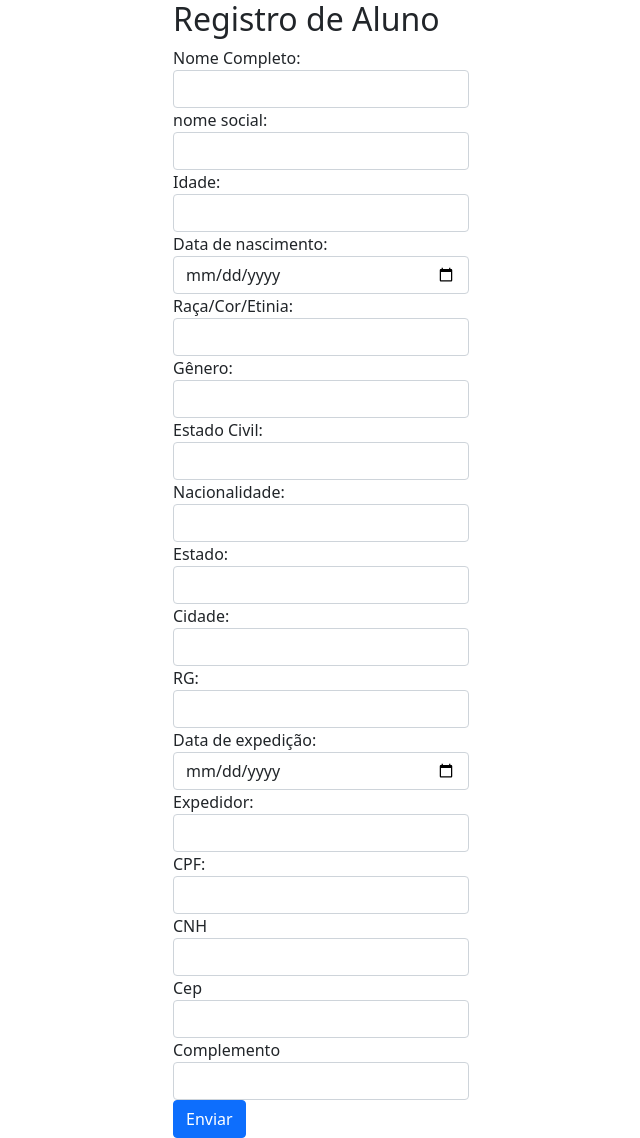
After one commit to luissoaresx7/cta-portal-candidato, a Flask app: page /sub in a window 1280 px wide. The commit adds this page. Shown: the whole page, without its empty margins (319-959 px from the left). Run offline with Flask 2, Linux system fonts and the light colour scheme.

Commit message:
atualizando templates e app.py

```diff
--- a/app.py
+++ b/app.py
@@ -1,15 +1,109 @@
-from flask import Flask, render_template
+from flask import Flask, render_template, redirect, url_for
 from flask_wtf import FlaskForm
 from wtforms import StringField, PasswordField, BooleanField, \
-    SubmitField, SelectField, DateField, IntegerField
+    SubmitField, SelectField, DateField, RadioField
 from wtforms.validators import ValidationError, DataRequired, \
     Email, EqualTo, Length
-
 import os
 
 app = Flask(__name__, template_folder='templates')
 SECRET_KEY = os.urandom(32)
 app.config['SECRET_KEY'] = 'QWKLWJKWHEFJHWEJFSHKJDAHFKJSHDFJKHSJKHF'
+
+class UserSub(FlaskForm):
+    class Meta:
+        locales = ['pt_BR', 'pt']
+        def get_translations(self, form):
+            return super(FlaskForm.Meta, self).get_translations(form)
+    complete_name = StringField(label=('Nome Completo:'),
+        validators=[DataRequired(),
+        Length(max=64)])
+    social_name = StringField(label=('nome social:'),
+        validators=[DataRequired(),
+        Length(max=64)])
+    age = StringField(label=('Idade:'),
+        validators=[DataRequired(),
+        Length(max=2)])
+
+    birth_date = DateField(label=('Data de nascimento:'),
+        format='%d/%m/%Y',
+        validators=[DataRequired()], )
+
+    raca_cor_etinia = SelectField(u'Raça/Cor/Etinia:',
+        choices=[('0', ''), ('1', 'Amarela(o)'),('2', 'Branca(o)'), ('3', 'Cigana(o)'),
+                ('4', 'Indigena'), ('5', 'parda(o)'), ('6', 'Preta(o)')],
+        validators=[DataRequired()], )
+
+    gender = SelectField(u'Gênero:',
+        choices=[('0', ''),('1', 'Masculino'), ('2', 'Feminino'), ('3', 'Trangênero'),
+                ('4', 'Não-binário')],
+        validators=[DataRequired()], )
+
+    marital_status = SelectField(u'Estado Civil:',
+        choices=[('0', ''),('1', 'Desquitado(a)'), ('2', 'Divorciado(a)'), ('3', 'Separado(a)'),
+                ('4', 'Solteiro(a)'),('4', 'União estavel'),('4', 'Viúvo(a)')],
+        validators=[DataRequired()], )
+
+    nacionality = StringField(label=('Nacionalidade:'),
+        validators=[DataRequired(),
+        Length(max=64)])
+
+    state = StringField(label=('Estado:'),
+        validators=[DataRequired(),
+        Length(max=64)])
+
+    city = StringField(label=('Cidade:'),
+        validators=[DataRequired(),
+        Length(max=64)])
+
+    rg = StringField(label=('RG:'),
+        validators=[DataRequired(),
+        Length(max=12)])
+
+    shipping_date_rg = DateField(label=('Data de expedição:'),
+        format='%d/%m/%Y',
+        validators=[DataRequired()], )
+
+    shipper_rg  = StringField(label=('Expedidor:'),
+        validators=[DataRequired(),
+        Length(max=64)])
+
+    cpf = StringField(label=('CPF:'),
+        validators=[DataRequired(),
+        Length(max=14)])
+
+    cnh = StringField(label=('CNH'),
+        validators=[DataRequired(),
+        Length(max=14)])
+
+    cep = StringField(label=('Cep'),
+        validators=[DataRequired(),
+        Length(max=9)])
+
+    address = StringField(label=('Endereço'),
+        validators=[DataRequired(),
+        Length(max=64)])
+
+    house_number = StringField(label=('Número da casa:'),
+        validators=[DataRequired(),
+        Length(max=6)])
+
+    complement_address = StringField(label=('Complemento'),
+        validators=[DataRequired(),
+        Length(max=64)])
+
+
+
+
+
+
+    submit = SubmitField(label=('Enviar'))
+
+@app.route('/sub', methods=('GET', 'POST'))
+def sub():
+    form = UserSub()
+    return render_template('formsub.html', form=form)
+
 
 class CreateUserForm(FlaskForm):
     class Meta:
@@ -30,49 +124,17 @@ class CreateUserForm(FlaskForm):
         label=('Confirmação da senha'),
         validators=[DataRequired(message='*Required'),
         EqualTo('password', message='As senhas devem ser iguais.')])
-    raca_cor_etinia = SelectField(u'Raça/Cor/Etinia', choices=[('1', 'Amarela(o)'), ('2', 'Branca(o)'),('3','Cigana(o)'),('4','Indigena'),('5','parda(o)'),('6','Preta(o)' ), ])
 
-    idade = IntegerField(label='Idade'),
-    validators = [DataRequired(message='Required'),
-    Length(min=2),]
-
-    submit = SubmitField(label=('Enviar'))
-
-
-class UserSub(FlaskForm):
-    class Meta:
-        locales = ['pt_BR', 'pt']
-
-        def get_translations(self, form):
-            return super(FlaskForm.Meta, self).get_translations(form)
-
-    username = StringField(label=('Nome de usuário'),
-        validators=[DataRequired(),
-        Length(max=64)])
-    email = StringField(label=('Nome social'),
-         validators=[DataRequired(),
-        Length(max=64)])
-    born_date = DateField(label=('Data de nascimento'),
-        validators=[DataRequired(),])
-
-    raca_cor_etinia = SelectField(u'Raça/Cor/Etinia',
-         choices=[('1', 'Amarela(o)'), ('2', 'Branca(o)'), ('3', 'Cigana(o)'),
-         ('4', 'Indigena'), ('5', 'parda(o)'), ('6', 'Preta(o)') ])
-
-    idade = StringField(label=('Idade'),
-    validators = [DataRequired(message='Required'),
-         Length(min=2),])
 
     submit = SubmitField(label=('Enviar'))
 
 @app.route('/registro', methods=('GET', 'POST'))
-def index():
+def register():
     form = CreateUserForm()
     if form.validate_on_submit():
-        return f'''<h1> Bem-vindo {form.username.data} </h1>'''
+         return redirect(url_for('sub'))
     return render_template('register.html', form=form)
 
-@app.route('/inscricao', methods=('GET', 'POST'))
-def sub():
-    formSub = UserSub()
-    return render_template('formulario.html', form=formSub)
+@app.route('/', methods=('GET', 'POST'))
+def index():
+    return render_template('index.html')
--- /dev/null
+++ b/templates/formsub.html
@@ -0,0 +1,86 @@
+{% extends "base.html" %}
+{% block content %}
+<div class="container col-6 col-md-3">
+    <h2>Registro de Aluno</h2>
+</div>
+    <form class="container col-6 col-md-3" method="POST" action="">
+        {{ form.csrf_token() }}
+        <div class="form-group">
+            {{ form.complete_name.label }}
+            {{ form.complete_name(class="form-control") }}
+        </div>
+        <div class="form-group">
+            {{ form.social_name.label }}
+            {{ form.social_name(class="form-control") }}
+        </div>
+        <div class="form-group">
+            {{ form.age.label }}
+            {{ form.age(class="form-control") }}
+        </div>
+        <div class="form-group">
+            {{ form.birth_date.label }}
+            {{ form.birth_date(class="form-control") }}
+        </div>
+        <div class="form-group  ">
+            {{ form.raca_cor_etinia.label }}
+            {{ form.raca_cor_etinia(class="form-control") }}
+        </div>
+         <div class="form-group  ">
+            {{ form.gender.label }}
+            {{ form.gender(class="form-control") }}
+        </div>
+        <div class="form-group  ">
+            {{ form.marital_status.label }}
+            {{ form.marital_status(class="form-control") }}
+        </div>
+        <div class="form-group  ">
+            {{ form.nacionality.label }}
+            {{ form.nacionality(class="form-control") }}
+        </div>
+         <div class="form-group  ">
+            {{ form.state.label }}
+            {{ form.state(class="form-control") }}
+        </div>
+         <div class="form-group  ">
+            {{ form.city.label }}
+            {{ form.city(class="form-control") }}
+        </div>
+         <div class="form-group  ">
+            {{ form.rg.label }}
+            {{ form.rg(class="form-control") }}
+        </div>
+         <div class="form-group  ">
+            {{ form.shipping_date_rg.label }}
+            {{ form.shipping_date_rg(class="form-control") }}
+        </div>
+         <div class="form-group  ">
+            {{ form.shipper_rg.label }}
+            {{ form.shipper_rg(class="form-control") }}
+        </div>
+         <div class="form-group  ">
+            {{ form.cpf.label }}
+            {{ form.cpf(class="form-control") }}
+        </div>
+         <div class="form-group  ">
+            {{ form.cnh.label }}
+            {{ form.cnh(class="form-control") }}
+        </div>
+         <div class="form-group  ">
+            {{ form.cep.label }}
+            {{ form.cep(class="form-control") }}
+        </div>
+         <div class="form-group  ">
+            {{ form.complement_address.label }}
+            {{ form.complement_address(class="form-control") }}
+        </div>
+        {% for field, errors in form.errors.items() %}
+            <div class="alert alert-danger" role="alert">
+                <sstrong>{{ form[field].label }}</sstrong>: {{ ', '.join(errors) }}
+            </div>
+        {% endfor %}
+        <div class="form-group">
+            {{ form.submit(class="btn btn-primary")}}
+        </div>
+    </form>
+</div>
+{% endblock %}<
--- a/templates/register.html
+++ b/templates/register.html
@@ -22,10 +22,7 @@
             {{ form.confirm_password.label }}
             {{ form.confirm_password(class="form-control") }}
         </div>
-        <div class="form-group">
-            {{ form.raca_cor_etinia.label }}
-            {{ form.raca_cor_etinia(class="form-control") }}
-        </div>
+
 
         {% for field, errors in form.errors.items() %}
             <div class="alert alert-danger" role="alert">
```
Also changed, not shown: templates/formulario.html (deleted, +0 -31 lines), templates/formulário.html (deleted, +0 -42 lines), templates/index.html (added, +12 -0 lines), README.md.
